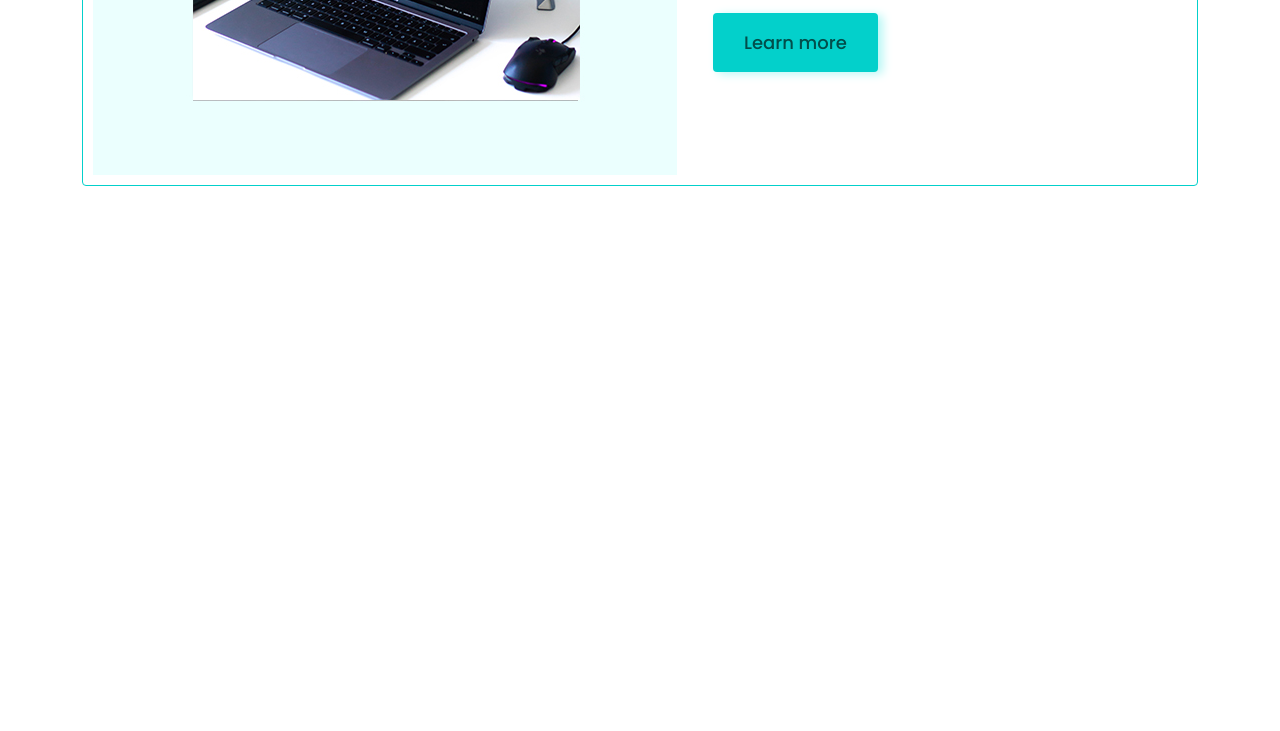
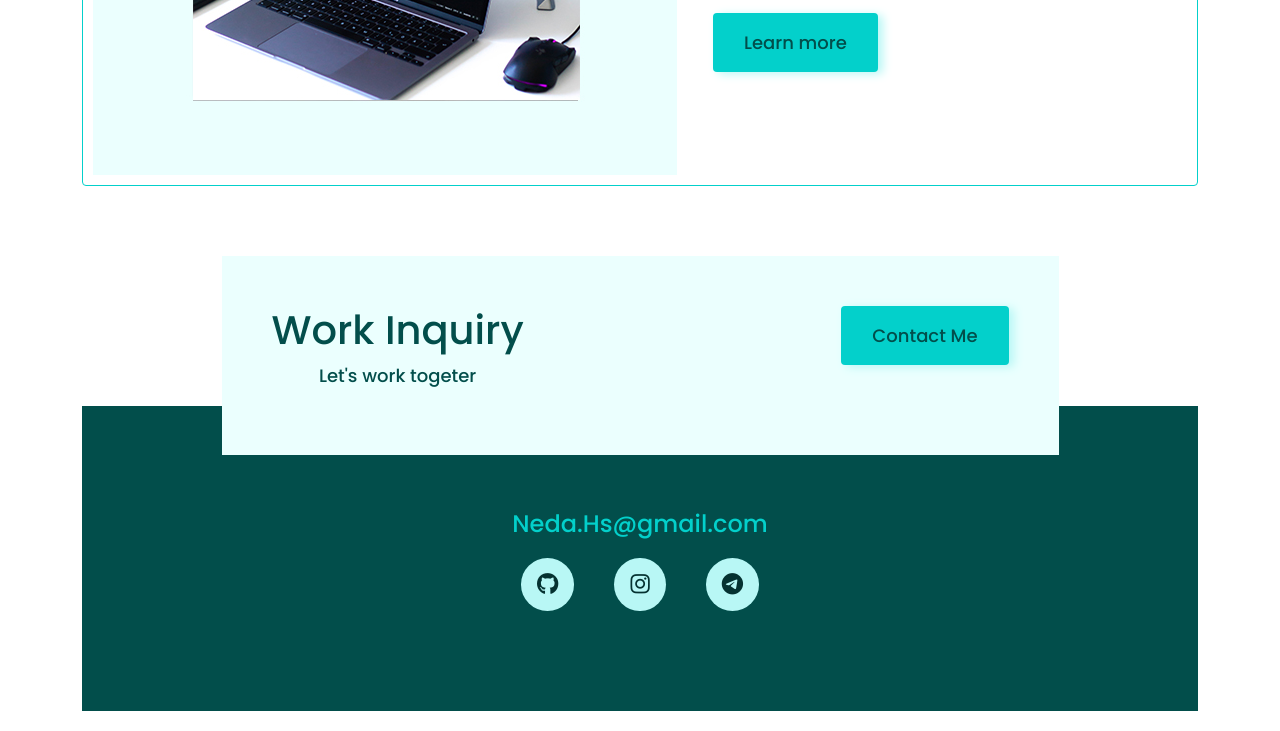
Before and after one commit to neda-h/Portfolio, a plain HTML site: page index.html in a window 1280 px wide. Shown: the part 2476-3207 px from the top of the page. Before the commit the page ends 2682 px from the top, so only its background shows below. Drawn offline with nearby package versions, Linux system fonts and the light colour scheme.

Commit message:
make footer for home page

```diff
--- a/Styles/portfolio.css
+++ b/Styles/portfolio.css
@@ -206,6 +206,43 @@ nav a:hover {
 .icons {
   color: var(--body-medium-color);
 }
+.footer-contact {
+  color: #024e4b;
+  position: absolute;
+  top: -150px;
+  left: 12.5%;
+  width: 75%;
+  background-color: var(--body-lihght-color);
+  padding: 50px;
+}
+.footer-class {
+  position: relative;
+  color: var(--body-lihght-color);
+  background-color: var(--body-medium-color);
+  text-align: center;
+  padding: 100px 0;
+  margin: 200px 0 20px 0;
+}
+.footer-email {
+  text-decoration: none;
+  color: var(--branding-color);
+  font-size: 24px;
+}
+.footer-email:hover {
+  color: var(--body-lihght-color);
+}
+footer .social a {
+  margin: 0 20px;
+  color: var(--body-dark-color);
+  background: var(--shadow-color);
+  padding: 10px 16px;
+  border-radius: 50%;
+  font-size: 22px;
+  transition: all 100ms ease-in-out;
+}
+footer .social a:hover {
+  color: var(--branding-color);
+}
 @media (max-width: 976px) {
   h1 {
     font-size: 45px;
--- a/index.html
+++ b/index.html
@@ -68,7 +68,7 @@
     <div class="container">
       <h2 class="mt-5 p-3 text-center box-center">Some of my projects</h2>
     </div>
-    <div class="container d-flex">
+    <div class="container">
       <div class="row">
         <div class="col">
           <div class="row projects-row">
@@ -136,6 +136,35 @@
           </div>
         </div>
       </div>
+      <footer class="mt-5">
+        <div class="justify-content-center footer-class">
+          <div class="justify-content-between d-none d-md-flex footer-contact">
+            <div>
+              <h2>Work Inquiry</h2>
+              <p>Let's work togeter</p>
+            </div>
+            <div>
+              <a href="/contact.html" class="btn btn-header"> Contact Me</a>
+            </div>
+          </div>
+          <p>
+            <a href="mailto:neda.hs@gmail.com" class="footer-email"
+              >Neda.Hs@gmail.com</a
+            >
+          </p>
+          <div class="social justify-content-center d-flex">
+            <a target="_blank" href="https://github.com/neda-h/Portfolio">
+              <i class="fab fa-github"></i>
+            </a>
+            <a target="_blank" href="https://www.instagram.com/codebaazz">
+              <i class="fab fa-instagram"></i>
+            </a>
+            <a target="_blank" href="//telegram.me/nedahs">
+              <i class="fab fa-telegram"></i>
+            </a>
+          </div>
+        </div>
+      </footer>
     </div>
   </body>
 </html>
```
